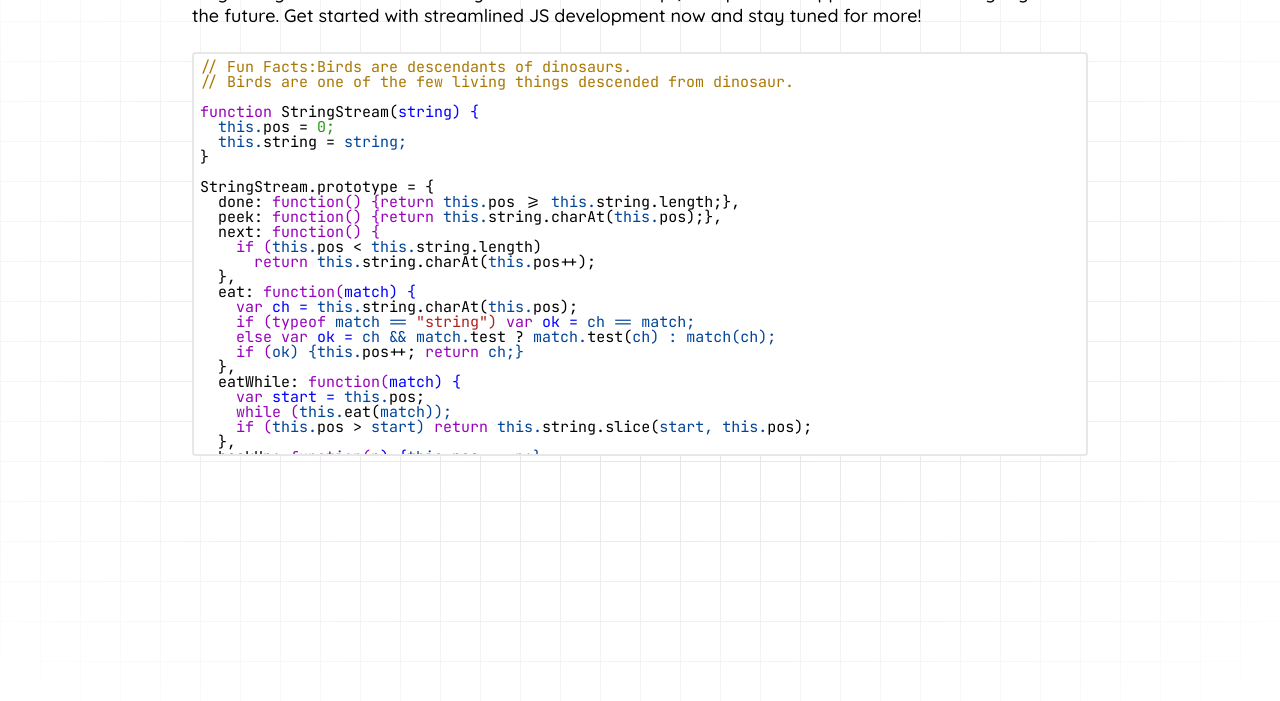
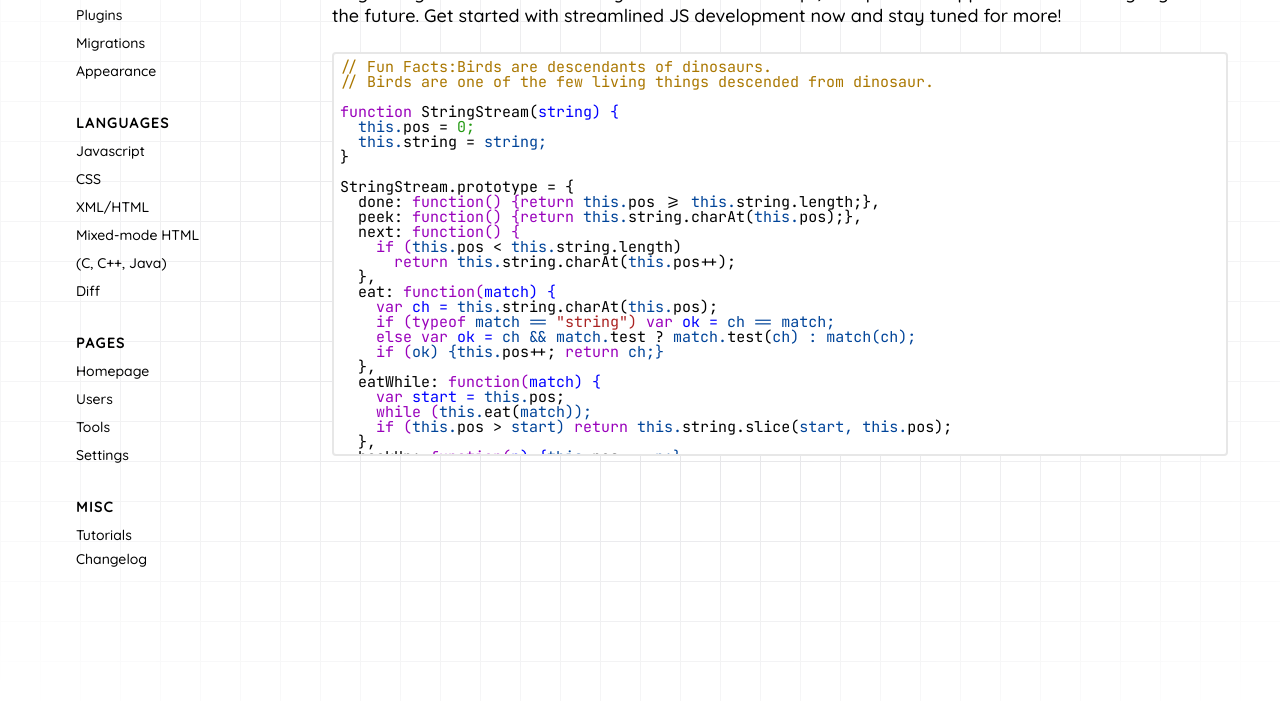
Before and after one commit to harpreetsinghsandhu021/ascend-editor, a website built with Vite: page src/index.html in a window 1280 px wide. Shown: the part 99-800 px from the top of the page. Built offline with nearby package versions, Linux system fonts and the light colour scheme.

Commit message:
feat: integrate tailwind css and add sidebar navigation

```diff
--- a/package.json
+++ b/package.json
@@ -14,8 +14,10 @@
     "vite": "^6.3.5"
   },
   "dependencies": {
+    "@tailwindcss/vite": "^4.1.7",
     "clsx": "^2.1.1",
     "motion": "^12.12.1",
-    "tailwind-merge": "^3.3.0"
+    "tailwind-merge": "^3.3.0",
+    "tailwindcss": "^4.1.7"
   }
 }
--- a/src/index.html
+++ b/src/index.html
@@ -3,13 +3,13 @@
   <head>
     <meta charset="UTF-8" />
     <link rel="icon" type="image/svg+xml" href="/vite.svg" />
-    <script src="https://cdn.jsdelivr.net/npm/@tailwindcss/browser@4"></script>
     <meta name="viewport" content="width=device-width, initial-scale=1.0" />
+
     <title>Vite + TS</title>
   </head>
   <body>
     <div
-      class="relative flex min-h-screen items-start justify-center py-6 bg-white"
+      class="relative z-10 flex min-h-screen items-start justify-center py-6 bg-white"
     >
       <div
         class="absolute inset-0 [background-size:40px_40px] [background-image:linear-gradient(to_right,#e4e4e7_1px,transparent_1px),linear-gradient(to_bottom,#e4e4e7_1px,transparent_1px)]"
@@ -18,18 +18,156 @@
         class="pointer-events-none absolute inset-0 flex items-center justify-center bg-white [mask-image:radial-gradient(ellipse_at_center,transparent_20%,black)]"
       ></div>
     </div>
-    <div class="z-100 w-4xl max-md:w-[95%]" id="app">
+    <aside class="w-full z-30 mr-10 p-6 sm:w-60">
+      <nav class="space-y-8 text-sm">
+        <div class="space-y-2">
+          <h2
+            class="text-md font-semibold tracking-widest uppercase dark:text-gray-600"
+          >
+            Getting Started
+          </h2>
+          <div class="flex flex-col space-y-2">
+            <a
+              rel="noopener noreferrer"
+              class="hover:scale-3d hover:translate-x-3.5 transition-all duration-75"
+              href="#"
+              >Installation</a
+            >
+            <a
+              rel="noopener noreferrer"
+              class="hover:scale-3d hover:translate-x-3.5 transition-all duration-75"
+              href="#"
+              >Plugins</a
+            >
+            <a
+              rel="noopener noreferrer"
+              class="hover:scale-3d hover:translate-x-3.5 transition-all duration-75"
+              href="#"
+              >Migrations</a
+            >
+            <a
+              rel="noopener noreferrer"
+              class="hover:scale-3d hover:translate-x-3.5 transition-all duration-75"
+              href="#"
+              >Appearance</a
+            >
+          </div>
+        </div>
+        <div class="space-y-2">
+          <h2
+            class="text-sm font-semibold tracking-widest uppercase dark:text-gray-600"
+          >
+            Languages
+          </h2>
+          <div class="flex flex-col space-y-2">
+            <a
+              rel="noopener noreferrer"
+              class="hover:scale-3d hover:translate-x-3.5 transition-all duration-75"
+              href="/"
+              >Javascript</a
+            >
+            <a
+              rel="noopener noreferrer"
+              class="hover:scale-3d hover:translate-x-3.5 transition-all duration-75"
+              href="./mode/css/index.html"
+              >CSS</a
+            >
+            <a
+              rel="noopener noreferrer"
+              class="hover:scale-3d hover:translate-x-3.5 transition-all duration-75"
+              href="#"
+              >XML/HTML</a
+            >
+            <a
+              rel="noopener noreferrer"
+              class="hover:scale-3d hover:translate-x-3.5 transition-all duration-75"
+              href="#"
+              >Mixed-mode HTML</a
+            >
+            <a
+              rel="noopener noreferrer"
+              class="hover:scale-3d hover:translate-x-3.5 transition-all duration-75"
+              href="#"
+              >(C, C++, Java)</a
+            >
+            <a
+              rel="noopener noreferrer"
+              class="hover:scale-3d hover:translate-x-3.5 transition-all duration-75"
+              href="#"
+              >Diff</a
+            >
+          </div>
+        </div>
+        <div class="space-y-2">
+          <h2
+            class="text-sm font-semibold tracking-widest uppercase dark:text-gray-600"
+          >
+            Pages
+          </h2>
+          <div class="flex flex-col space-y-2">
+            <a
+              rel="noopener noreferrer"
+              class="hover:scale-3d hover:translate-x-3.5 transition-all duration-75"
+              href="#"
+              >Homepage</a
+            >
+            <a
+              rel="noopener noreferrer"
+              class="hover:scale-3d hover:translate-x-3.5 transition-all duration-75"
+              href="#"
+              >Users</a
+            >
+            <a
+              rel="noopener noreferrer"
+              class="hover:scale-3d hover:translate-x-3.5 transition-all duration-75"
+              href="#"
+              >Tools</a
+            >
+            <a
+              rel="noopener noreferrer"
+              class="hover:scale-3d hover:translate-x-3.5 transition-all duration-75"
+              href="#"
+              >Settings</a
+            >
+          </div>
+        </div>
+        <div class="space-y-2">
+          <h2
+            class="text-sm font-semibold tracking-widest uppercase dark:text-gray-600"
+          >
+            Misc
+          </h2>
+          <div class="flex flex-col space-y-1">
+            <a
+              rel="noopener noreferrer"
+              class="hover:scale-3d hover:translate-x-3.5 transition-all duration-75"
+              href="#"
+              >Tutorials</a
+            >
+            <a
+              rel="noopener noreferrer"
+              class="hover:scale-3d hover:translate-x-3.5 transition-all duration-75"
+              href="#"
+              >Changelog</a
+            >
+          </div>
+        </div>
+      </nav>
+    </aside>
+    <div class="w-4xl z-20 max-md:w-[95%]" id="app">
       <p
-        class="relative font-bold-style z-20 bg-gradient-to-b from-neutral-200 to-neutral-500 bg-clip-text text-4xl font-bold text-transparent sm:text-5xl"
+        class="relative font-bold-style bg-gradient-to-b from-neutral-200 to-neutral-500 bg-clip-text text-4xl font-bold text-transparent sm:text-5xl"
       >
         Ascend Code Editor
       </p>
-      <p class="py-2 pb-6 leading-[1.3]">
+
+      <div class="py-2 pb-6 leading-[1.3]">
         A lightweight code editor currently focused on JavaScript, with plans to
         support additional languages in the future. Get started with streamlined
         JS development now and stay tuned for more!
-      </p>
-      <form>
+      </div>
+
+      <form class="z-10">
         <textarea id="code" style="display: none" name="code">
 // Fun Facts:Birds are descendants of dinosaurs.
 // Birds are one of the few living things descended from dinosaur.
@@ -83,6 +221,7 @@ StringStream.prototype = {
         >
       </form>
     </div>
+
     <script type="module" src="./main.ts"></script>
   </body>
 </html>
--- a/src/mode/css/index.html
+++ b/src/mode/css/index.html
@@ -3,7 +3,6 @@
   <head>
     <meta charset="UTF-8" />
     <link rel="icon" type="image/svg+xml" href="/vite.svg" />
-    <script src="https://cdn.jsdelivr.net/npm/@tailwindcss/browser@4"></script>
     <meta name="viewport" content="width=device-width, initial-scale=1.0" />
     <title>Vite + TS</title>
   </head>
@@ -68,6 +67,7 @@ code {
         >
       </form>
     </div>
+
     <script type="module" src="../../main.ts"></script>
   </body>
 </html>
--- a/src/style.css
+++ b/src/style.css
@@ -1,3 +1,5 @@
+@import "tailwindcss";
+
 @font-face {
   font-family: "Jetbrains";
   src: url("./assets/fonts/jetbrains_mono/JetBrainsMono-Medium.ttf");
--- a/vite.config.ts
+++ b/vite.config.ts
@@ -1,5 +1,5 @@
 import { sync } from "glob";
-
+import tailwindcss from "@tailwindcss/vite";
 export default {
   root: "./src",
   build: {
@@ -9,4 +9,5 @@ export default {
       input: sync("./src/**/*.html".replace(/\\/g, "/")),
     },
   },
+  plugins: [tailwindcss()],
 };
```
Also changed, not shown: 1 other file.
